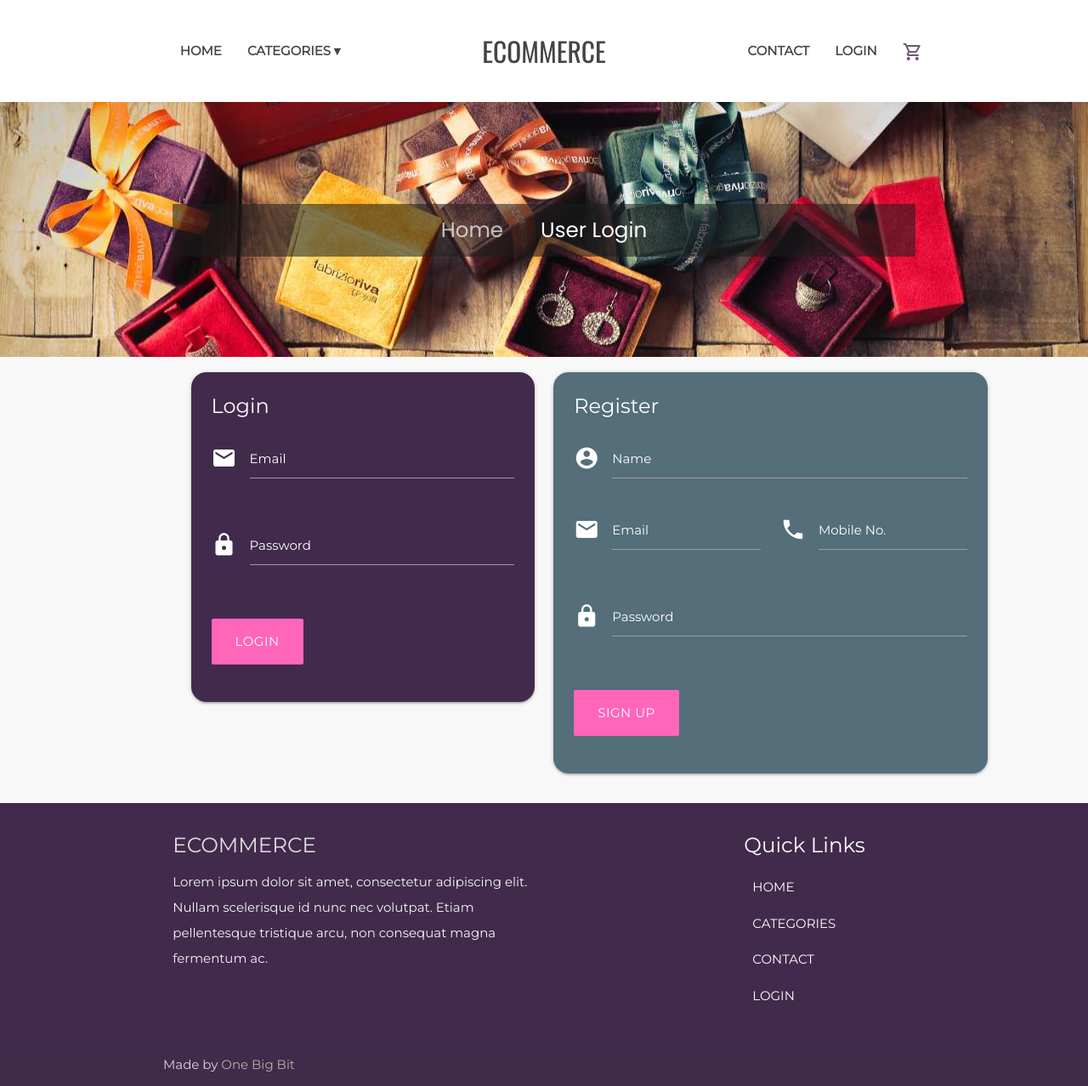
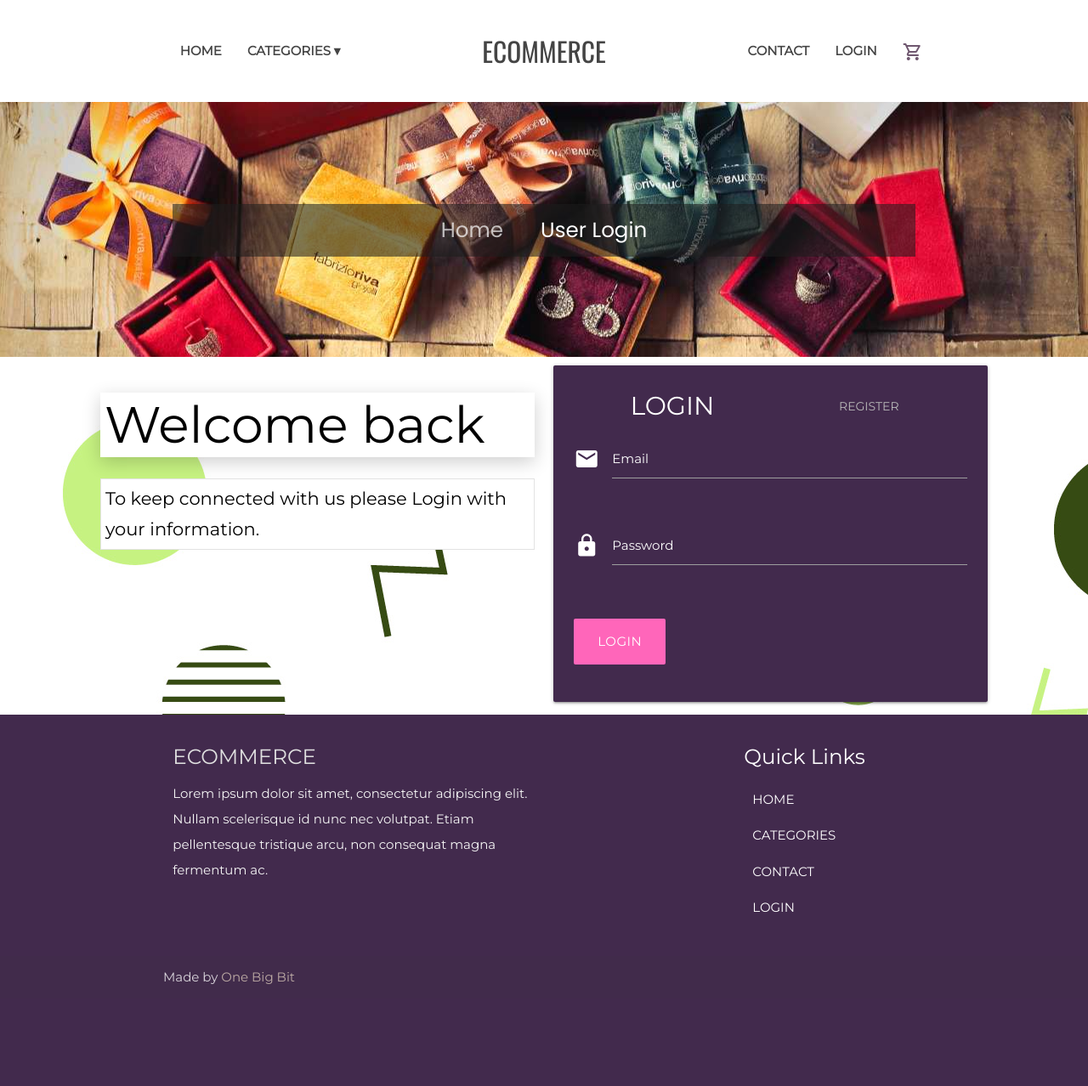
Before and after one commit to szyth/ecom, a PHP site: page /front-end/login.html in a window 1280 px wide. Shown: the whole page at 85% size. After the commit the page ends 1158 px from the top, so only its background shows below. Run offline with PHP 8.4, Linux system fonts and the light colour scheme; some libraries are stand-ins or nearby versions.

Commit message:
Login Page Updated; Contact card color

```diff
--- a/front-end/contact.html
+++ b/front-end/contact.html
@@ -133,8 +133,9 @@
 
     <div id="" class="row">
         <div class="col s12 m10  offset-m1">
-            <div class="card">
+            <div class="card contact_card_custom">
                 <div class="card-content white-text">
+                    <span class="card-title">Contact Us</span>
                     <div class="row">
                         <form class="col s12">
                             <div class="row">
@@ -159,7 +160,8 @@
                                     <label for="textarea1">Your Message</label>
                                 </div>
                             </div>
-                            <a id="submit_button" class="waves-effect waves-light btn-large  btn-flat center">Send
+                            <a id="contact_submit_button"
+                                class="waves-effect waves-light btn-large  btn-flat center">Send
                                 Message</a>
 
                         </form>
--- a/front-end/css/style.css
+++ b/front-end/css/style.css
@@ -240,7 +240,7 @@ nav i.material-icons {
 /* card */
 .box_shadow:hover {
   box-shadow: 0 4px 8px 0 rgba(0, 0, 0, 0.2), 0 6px 20px 0 rgba(0, 0, 0, 0.19);
-  transform: translate(3px,3px);
+  transform: translate(3px, 3px);
   transition: ease-in-out 140ms;
 }
 
@@ -349,13 +349,71 @@ nav i.material-icons {
 
 
 /* LOGIN */
+
 #login {
+  overflow: hidden;
+  background: url('../media/login/1.jpg');
+  margin: 0;
+}
+
+
+.login-title {
+
+  font-size: 4em;
+  background-color: rgb(255, 255, 255);
+  box-shadow: 0 6px 20px 0 rgba(0, 0, 0, 0.19);
+  padding: 1%;
+
+}
+
+.login-body {
+  border: solid #e2e2e2 1px;
+  line-height: 1.7em;
+  font-size: 1.4em;
+  background-color: rgb(255, 255, 255);
+  padding: 1%;
+
+}
+
+#login .card {
   margin-top: 10px;
 }
 
-.card {
-  background-color: rgb(66, 42, 77);
-  border-radius: 18px;
+.tabs {
+  background-color: inherit;
+}
+
+.tabs li a {
+  color: rgb(185, 185, 185) !important;
+}
+
+.tabs .tab .active {
+  transition: ease 300ms;
+  font-size: 2rem;
+  color: #ffffff !important;
+  padding-left: 0px;
+  padding-right: 0px;
+}
+
+.tabs .tab a:focus,
+.tabs .tab a:focus.active {
+  background-color: rgba(255, 255, 255, 0) !important;
+}
+
+.tabs .indicator {
+  display: none;
+}
+
+
+
+.login_card_custom {
+  background-color: #422a4d;
+}
+
+
+.register-card {
+  background-color: #095f58 !important;
+
 }
 
 .input-field>label {
@@ -411,7 +469,16 @@ textarea.materialize-textarea:focus:not([readonly]) {
 }
 
 .input-field .prefix.active {
-  color: rgb(255, 172, 217);
+  color: rgb(206, 206, 206);
+}
+
+@media screen and (max-width: 768px) {
+
+
+  .login-title {
+    padding: 3%;
+    font-size: 2.7em;
+  }
 }
 
 /* LOGIN - END */
@@ -589,3 +656,23 @@ select {
 }
 
 /* MAPS - END*/
+
+.contact_card_custom {
+  background-color: #c43b68;
+  border-radius: 18px;
+}
+
+#contact_submit_button.btn-large {
+  margin: 20px;
+  margin-left: 0;
+  background-color: rgb(255, 255, 255);
+  color: rgb(36, 36, 36);
+}
+
+#contact_submit_button.btn-large:hover {
+  background-color: rgb(255, 255, 255);
+  color: rgb(36, 36, 36);
+  border: solid #444 1px;
+}
+
+/* CONTACT - END */
--- a/front-end/js/init.js
+++ b/front-end/js/init.js
@@ -18,19 +18,13 @@ setInterval(function () {
   $(".carousel").carousel("next");
 }, 2000); // every 2 seconds
 
+$(document).ready(function () {
+  $(".tabs").tabs();
+});
 
-var myCenter = new google.maps.LatLng(51.308742, -0.32085);
-function initialize() {
-  var mapProp = {
-    center: myCenter,
-    zoom: 12,
-    mapTypeId: google.maps.MapTypeId.ROADMAP,
-  };
-  var map = new google.maps.Map(document.getElementById("map"), mapProp);
-
-  var marker = new google.maps.Marker({
-    position: myCenter,
-  });
-  marker.setMap(map);
-}
-google.maps.event.addDomListener(window, "load", initialize);
+$("#register_click").click(function () {
+  $(".card").addClass("register-card");
+});
+$("#login_click").click(function () {
+  $(".card").removeClass("register-card");
+});
--- a/front-end/login.html
+++ b/front-end/login.html
@@ -96,12 +96,22 @@
 
 
     <div id="login" class="row">
-        <div class="col s12 m4  offset-m2">
-            <div class="card">
+        <!-- <a href="https://www.freepik.com/vectors/background">Background vector created by freepik - www.freepik.com</a> -->
+        <!-- <img src="media/login/1.jpg" alt=""> -->
+        <div class="col s12 m5 offset-m1 ">
+            <h1 class="login-title">Welcome back</h1>
+            <p class="login-body">To keep connected with us please Login with your information.</p>
+        </div>
+
+        <div class="col s12 m5">
+            <div class="card login_card_custom">
                 <div class="card-content white-text">
                     <!-- LOGIN FORM -->
-                    <span class="card-title">Login</span>
-                    <form>
+                    <ul class="tabs">
+                        <li class="tab col s6 "><a id="login_click" class="active" href="#login_form">Login</a></li>
+                        <li class="tab col s6"><a id="register_click" href="#signup_form">Register</a></li>
+                    </ul>
+                    <form id="login_form">
                         <div class="row">
                             <div class="input-field col s12">
                                 <i class="material-icons prefix">mail</i>
@@ -118,18 +128,7 @@
                         <a id="submit_button" class="waves-effect waves-light btn-large  btn-flat center">Login</a>
 
                     </form>
-                </div>
-            </div>
-        </div>
-
-        <div class="col s12 m5 ">
-            <div class="card blue-grey darken-1">
-                <div class="card-content white-text">
-                    <!-- SIGNUP FORM  -->
-                    <span class="card-title">Register</span>
-                    <form>
-                        <!-- <h2>Register</h2> -->
-
+                    <form id="signup_form">
                         <div class="row">
                             <div class="input-field col s12">
                                 <i class="material-icons prefix">account_circle</i>
@@ -158,9 +157,9 @@
 
                     </form>
                 </div>
-
             </div>
         </div>
+
     </div>
     <footer class="page-footer">
         <div class="container">
```
Also changed, not shown: front-end/css/materialize.css, front-end/media/login/1.jpg (added).
